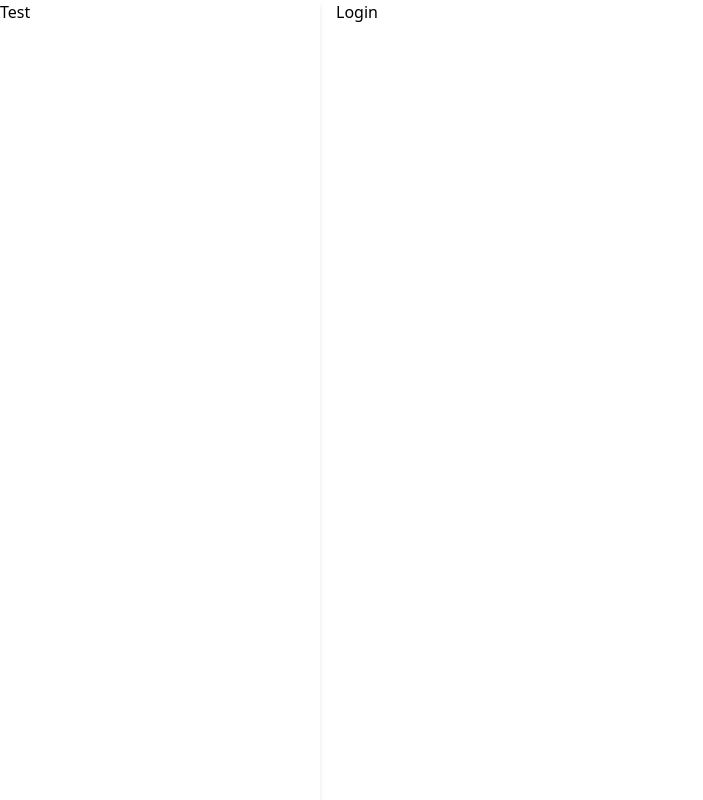
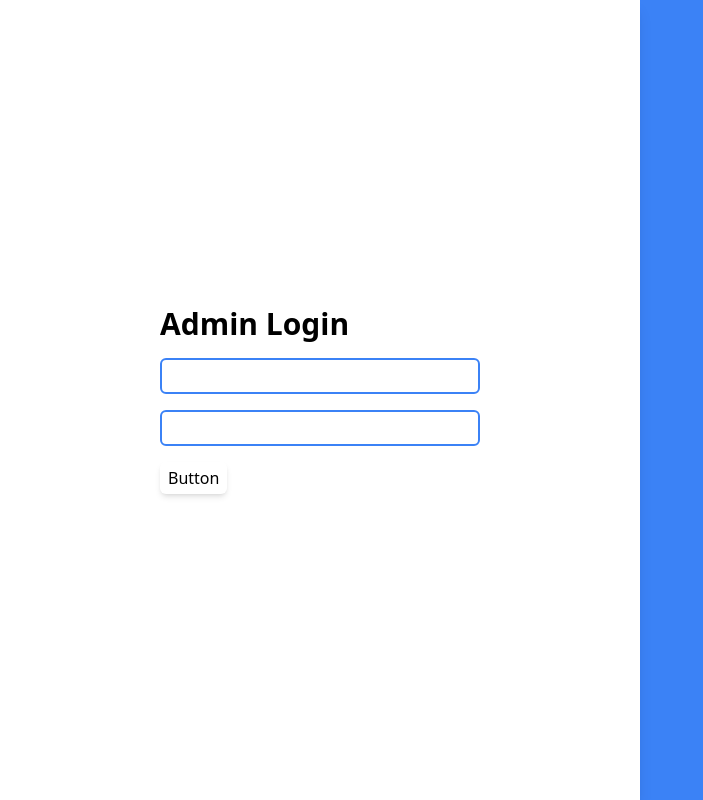
Before and after one commit to cirilofirefly/ems, a Vue app: page /login in a window 1280 px wide. Shown: the whole page, without its empty margins (0-703 px from the left). Built offline with nearby package versions, Linux system fonts and the light colour scheme.

Commit message:
added some initial functions

```diff
--- a/src/App.vue
+++ b/src/App.vue
@@ -8,12 +8,5 @@ import GuestLayout from './layouts/GuestLayout.vue'
 import AuthenticatedLayout from './layouts/AuthenticatedLayout.vue'
 import { ref, computed } from 'vue';
 
-
-const auth = (val = false) => {
-    return val
-}
-
-const isAuthenticated = computed(() => auth(true));
-
-
+const isAuthenticated = computed(() => false);
 </script>
--- a/src/components/CButton.vue
+++ b/src/components/CButton.vue
@@ -0,0 +1,3 @@
+<template>
+    <button class="rounded-md shadow-md px-2 py-1">Button</button>
+</template>
--- a/src/components/CInput.vue
+++ b/src/components/CInput.vue
@@ -1 +1,14 @@
-<template></template>
+<script setup>
+const props = defineProps(({
+    type: {
+        type: String,
+        default: 'text'
+    }
+}))
+</script>
+<template>
+    <input
+        :type="props.type"
+        class="border-blue-500 border-2 focus:border-2 focus:border-blue-500 rounded-md px-2 py-1"
+    >
+</template>
--- /dev/null
+++ b/src/enums.js
@@ -0,0 +1,10 @@
+// src/enums.js
+export const InputType = Object.freeze({
+    TEXT: 'text',
+    PASSWORD: 'password',
+  });
+
+export const ButtonType = Object.freeze({
+    RESET: 'reset',
+    SUBMIT: 'submit',
+  });
--- a/src/router/index.js
+++ b/src/router/index.js
@@ -21,5 +21,9 @@ const router = createRouter({
     routes,
 })
 
+router.beforeEach((to, from, next) => {
+    document.title = `${import.meta.env.VITE_APP_TITLE} - ${to.name}`;
+    next();
+})
 
 export default router;
--- a/src/views/Login.vue
+++ b/src/views/Login.vue
@@ -1,3 +1,23 @@
 <template>
-    <h1>Login</h1>
+    <div class="bg-blue-500">
+        <div class="bg-white shadow-lg w-[40rem] h-screen flex flex-col items-center justify-center">
+            <form @submit.prevent="login" class="flex flex-col items-start space-y-4">
+                <h1 class="font-semibold text-3xl">Admin Login</h1>
+                <CInput id="username" class="w-[20rem]" />
+                <CInput id="password" :type="'password'" class="w-[20rem]" />
+                <CButton class="mt-8" :type="ButtonType.SUBMIT" />
+            </form>
+        </div>
+    </div>
 </template>
+<script setup>
+
+import CInput from '../components/CInput.vue';
+import CButton from '../components/CButton.vue';
+import { ButtonType } from '../enums'
+
+const login = () => {
+    console.log('login')
+}
+
+</script>
```
Also changed, not shown: 1 other file (tests, documents, lock files or other folders).
